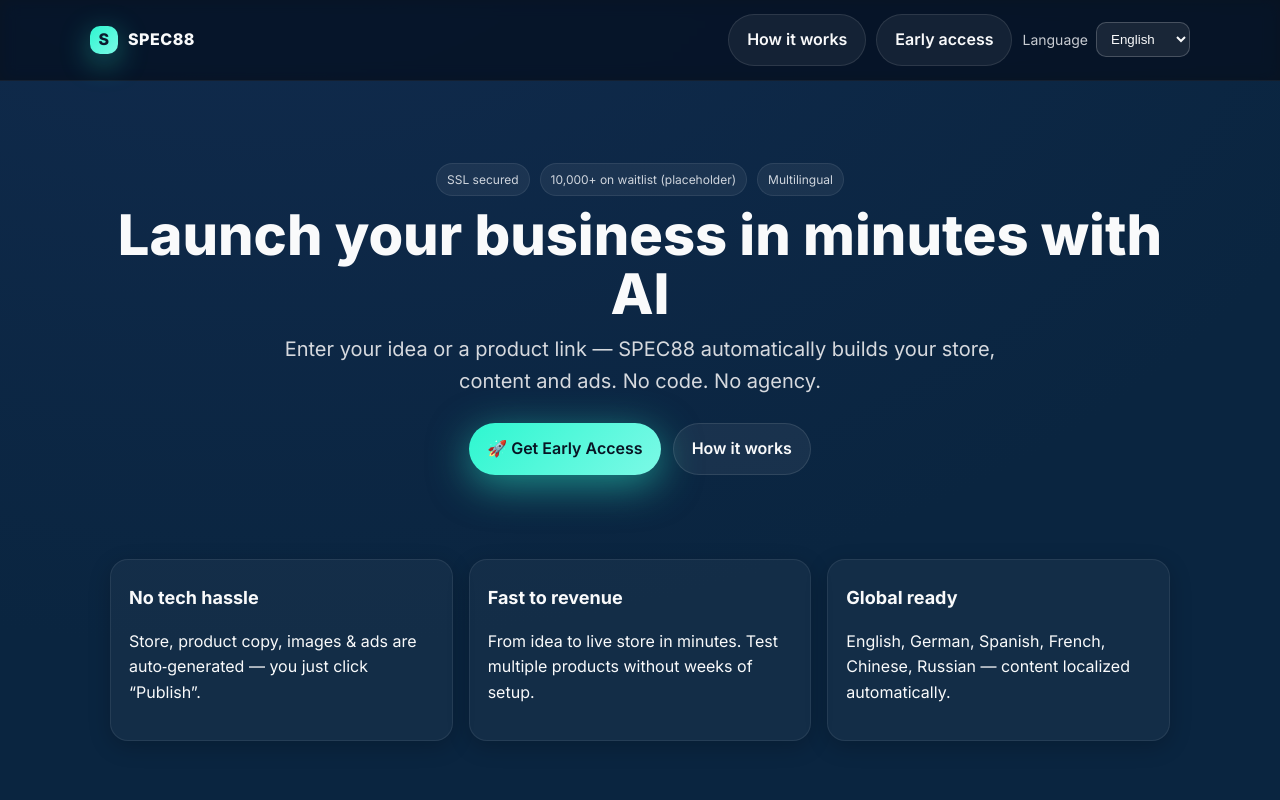
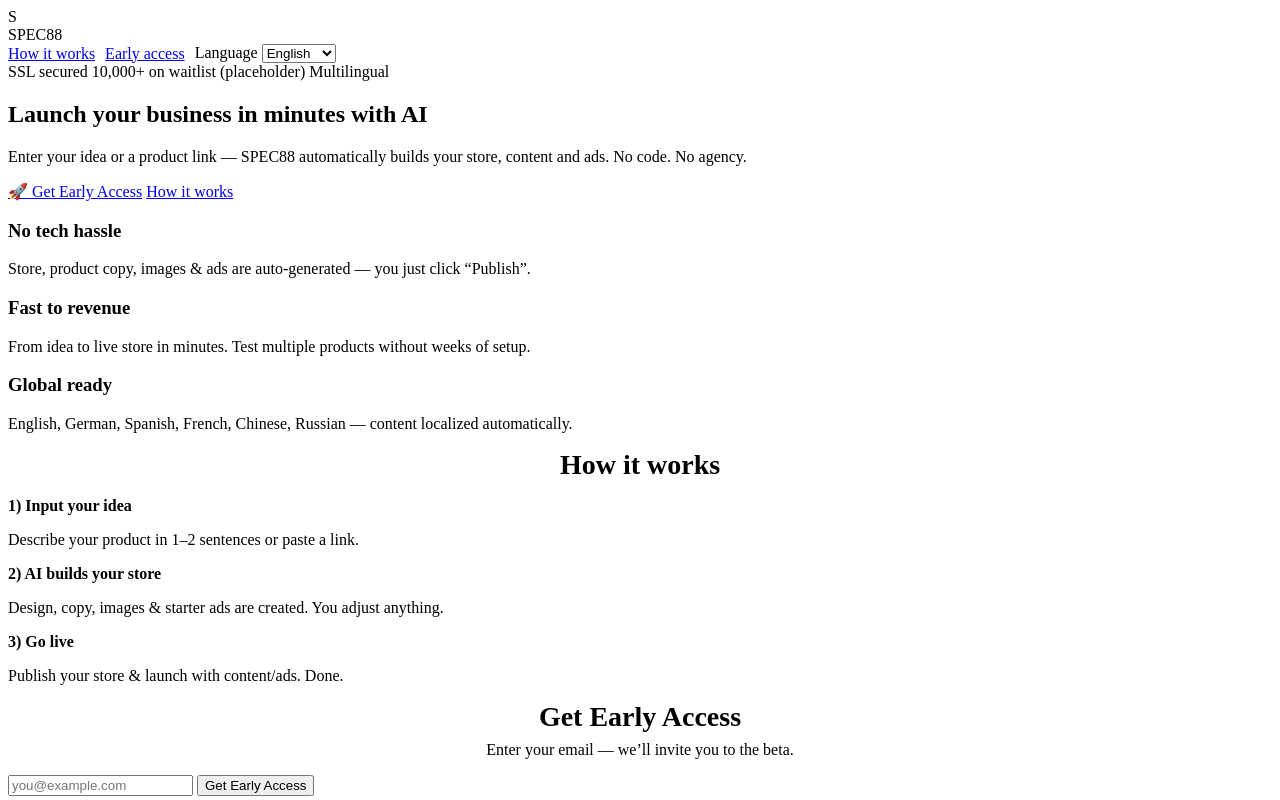
Before and after one commit to spec88-early-access/SPECC88, a plain HTML site: page index.html in a window 1280 px wide. Shown: the top 800 px of the page. Drawn offline with Linux system fonts and the light colour scheme.

Commit message:
Englisch preview update

```diff
--- a/index.html
+++ b/index.html
@@ -1,115 +1,32 @@
 <!DOCTYPE html>
 <html lang="de">
-<head>
+  <head>
   <meta charset="utf-8" />
   <meta name="viewport" content="width=device-width, initial-scale=1" />
+
+  <!-- Primary SEO -->
   <title>SPEC88 – Launch your Business in Minutes with AI</title>
-  <meta name="description" content="Enter your idea or a link – SPEC88 automatically builds your store, content, and ads. No code. No agency.">
+  <meta name="description" content="Enter your idea or a link — SPEC88 automatically builds your store, content, and ads. No code. No agency.">
+
+  <!-- Open Graph (LinkedIn, Facebook, WhatsApp) -->
+  <meta property="og:title" content="SPEC88 – Launch your Business in Minutes with AI">
+  <meta property="og:description" content="Enter your idea or a link — SPEC88 automatically builds your store, content, and ads. No code. No agency.">
+  <meta property="og:type" content="website">
+  <meta property="og:url" content="https://spec88-early-access.github.io/SPECC88-Beta/">
+  <meta property="og:image" content="https://spec88-early-access.github.io/SPECC88-Beta/preview.png">
+  <meta property="og:image:width" content="1200">
+  <meta property="og:image:height" content="630">
+
+  <!-- Twitter -->
+  <meta name="twitter:card" content="summary_large_image">
+  <meta name="twitter:title" content="SPEC88 – Launch your Business in Minutes with AI">
+  <meta name="twitter:description" content="Enter your idea or a link — SPEC88 automatically builds your store, content, and ads. No code. No agency.">
+  <meta name="twitter:image" content="https://spec88-early-access.github.io/SPECC88-Beta/preview.png">
+
+  <!-- Fonts (wie gehabt) -->
   <link rel="preconnect" href="https://fonts.googleapis.com">
   <link rel="preconnect" href="https://fonts.gstatic.com" crossorigin>
   <link href="https://fonts.googleapis.com/css2?family=Inter:wght@400;600;700;800&display=swap" rel="stylesheet">
-  <style>
-    :root {
-      --bg: #0A2540;
-      --bg-dark: #090E16;
-      --accent: #2EF7D0;
-      --text: #F9FAFB;
-      --muted: #E5E7EB;
-      --link: #3B82F6;
-    }
-    * { box-sizing: border-box; }
-    body {
-      margin: 0;
-      font-family: 'Inter', system-ui, -apple-system, Segoe UI, Roboto, Helvetica, Arial, 'Apple Color Emoji','Segoe UI Emoji';
-      color: var(--text);
-      background: radial-gradient(1200px 800px at 20% -10%, #112B4E, var(--bg)) no-repeat, var(--bg-dark);
-      line-height: 1.6;
-    }
-    a { color: var(--link); text-decoration: none; }
-    a:hover { text-decoration: underline; }
-    .container { width: 100%; max-width: 1100px; margin: 0 auto; padding: 0 20px; }
-    header {
-      position: sticky; top: 0; z-index: 40;
-      backdrop-filter: saturate(180%) blur(8px);
-      background: rgba(9,14,22,0.75);
-      border-bottom: 1px solid rgba(255,255,255,0.05);
-    }
-    .nav { display: flex; align-items: center; justify-content: space-between; padding: 14px 0; }
-    .brand { display:flex; align-items:center; gap:10px; font-weight:800; letter-spacing:0.5px; }
-    .brand-badge {
-      width: 28px; height: 28px; border-radius: 10px;
-      background: linear-gradient(135deg, var(--accent), #7CF9E6);
-      display:inline-flex; align-items:center; justify-content:center;
-      color:#0b1b2f; font-weight:800;
-      box-shadow: 0 8px 30px rgba(46,247,208,0.4);
-    }
-    .btn {
-      display:inline-flex; align-items:center; justify-content:center;
-      padding: 12px 18px; border-radius: 999px; border: 1px solid rgba(255,255,255,0.1);
-      background: rgba(255,255,255,0.06); color: var(--text); font-weight:600;
-      transition:.2s ease; cursor:pointer;
-    }
-    .btn:hover { transform: translateY(-1px); background: rgba(255,255,255,0.12); }
-    .btn-accent {
-      background: linear-gradient(135deg, var(--accent), #7CF9E6); color:#081524; border: none;
-      box-shadow: 0 10px 40px rgba(46,247,208,0.5);
-    }
-    .hero { padding: 72px 0 40px; text-align: center; }
-    .title {
-      font-size: clamp(32px, 5vw, 56px);
-      line-height: 1.05;
-      font-weight: 800;
-      margin: 10px 0 10px;
-    }
-    .subtitle {
-      font-size: clamp(16px, 2.6vw, 20px);
-      color: #D6D9DE;
-      max-width: 780px; margin: 0 auto 26px;
-    }
-    .cta { display:flex; justify-content:center; gap:12px; margin-top: 18px; }
-    .muted { color:#C7CBD1; font-size:14px; }
-    .section { padding: 44px 0; }
-    .cards { display:grid; grid-template-columns: repeat(3, 1fr); gap: 16px; }
-    .card {
-      background: rgba(255,255,255,0.04);
-      border: 1px solid rgba(255,255,255,0.08);
-      border-radius: 18px; padding: 18px;
-      box-shadow: 0 6px 22px rgba(0,0,0,0.2);
-    }
-    .card h3 { margin: 6px 0 8px; font-size: 18px; }
-    .steps { display:grid; grid-template-columns: repeat(3, 1fr); gap: 16px; }
-    .step { background: rgba(255,255,255,0.03); border:1px solid rgba(255,255,255,0.07); border-radius: 16px; padding: 18px; }
-    .step strong { font-size: 18px; display:block; margin-bottom: 6px; }
-    .email {
-      background: rgba(255,255,255,0.04); border:1px solid rgba(255,255,255,0.08);
-      border-radius: 18px; padding: 20px; max-width: 640px; margin: 0 auto;
-    }
-    input[type="email"]{
-      width:100%; padding:14px 16px; border-radius: 12px; border:1px solid rgba(255,255,255,0.2);
-      background: rgba(0,0,0,0.25); color: var(--text); font-size:16px; outline:none;
-    }
-    input[type="checkbox"] { transform: scale(1.1); margin-right:8px; }
-    .email .row { display:flex; gap: 10px; margin-top: 12px; }
-    .email .row .btn { flex: 0 0 auto; padding-inline: 20px; }
-    .email .row input { flex: 1; }
-    footer {
-      padding: 28px 0; color:#B9C0C8; font-size: 14px;
-      border-top:1px solid rgba(255,255,255,0.06); margin-top: 40px;
-    }
-    .badge-row { display:flex; align-items:center; justify-content:center; gap:10px; margin: 10px 0 0; }
-    .badge {
-      font-size:12px; padding:6px 10px; border-radius:999px;
-      background: rgba(255,255,255,0.06); border:1px solid rgba(255,255,255,0.08);
-      color:#CFD5DD;
-    }
-    .lang-select { display:flex; align-items:center; gap:8px; }
-    select { background: rgba(255,255,255,0.08); color: var(--text); border: 1px solid rgba(255,255,255,0.2); border-radius: 10px; padding: 8px 10px; }
-    @media (max-width: 900px){
-      .cards, .steps { grid-template-columns: 1fr; }
-      .cta { flex-direction: column; gap: 10px; }
-      .email .row { flex-direction: column; }
-    }
-  </style>
 </head>
 <body>
   <header>
```
